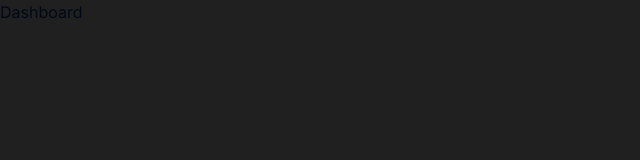
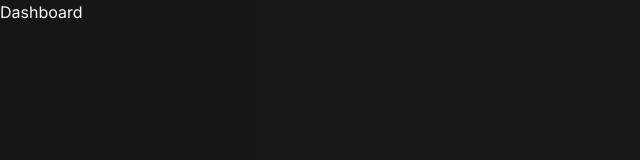
Before and after one commit to krtvelaz/velhub-twitch-clone, a Next.js app: page / in a window 1280 px wide. Shown: the top 160 px of the page, without its empty margins (0-640 px from the left). Built offline with nearby package versions, Linux system fonts and the light colour scheme.

Commit message:
Add dark theme support and create ThemeProvider component

```diff
--- a/app/layout.tsx
+++ b/app/layout.tsx
@@ -2,6 +2,9 @@
 import { Inter } from "next/font/google";
 import "./globals.css";
 import { ClerkProvider } from "@clerk/nextjs";
+import { dark } from "@clerk/themes";
+
+import { ThemeProvider } from "@/components/theme-provider";
 
 const inter = Inter({ subsets: ["latin"] });
 
@@ -16,10 +19,17 @@
   children: React.ReactNode;
 }>) {
   return (
-    <ClerkProvider>
-    <html lang="en">
-      <body className={inter.className}>{children}</body>
-    </html>
+    <ClerkProvider appearance={{ baseTheme: dark }}>
+      <html lang="en">
+        <body className={inter.className}>
+          <ThemeProvider
+            attribute="class"
+            forcedTheme="dark"
+            storageKey="velzhub-theme">
+            {children}
+          </ThemeProvider>
+        </body>
+      </html>
     </ClerkProvider>
   );
 }
--- /dev/null
+++ b/components/theme-provider.tsx
@@ -0,0 +1,9 @@
+"use client"
+
+import * as React from "react"
+import { ThemeProvider as NextThemesProvider } from "next-themes"
+import { type ThemeProviderProps } from "next-themes/dist/types"
+
+export function ThemeProvider({ children, ...props }: ThemeProviderProps) {
+  return <NextThemesProvider {...props}>{children}</NextThemesProvider>
+}
--- a/package.json
+++ b/package.json
@@ -16,6 +16,7 @@
     "clsx": "^2.1.0",
     "lucide-react": "^0.321.0",
     "next": "14.1.0",
+    "next-themes": "^0.2.1",
     "react": "^18",
     "react-dom": "^18",
     "tailwind-merge": "^2.2.1",
@@ -29,6 +30,7 @@
     "eslint": "^8",
     "eslint-config-next": "14.1.0",
     "postcss": "^8",
+    "prisma": "^5.9.1",
     "tailwindcss": "^3.3.0",
     "typescript": "^5"
   }
```
Also changed, not shown: 1 other file (tests, documents, lock files or other folders).
